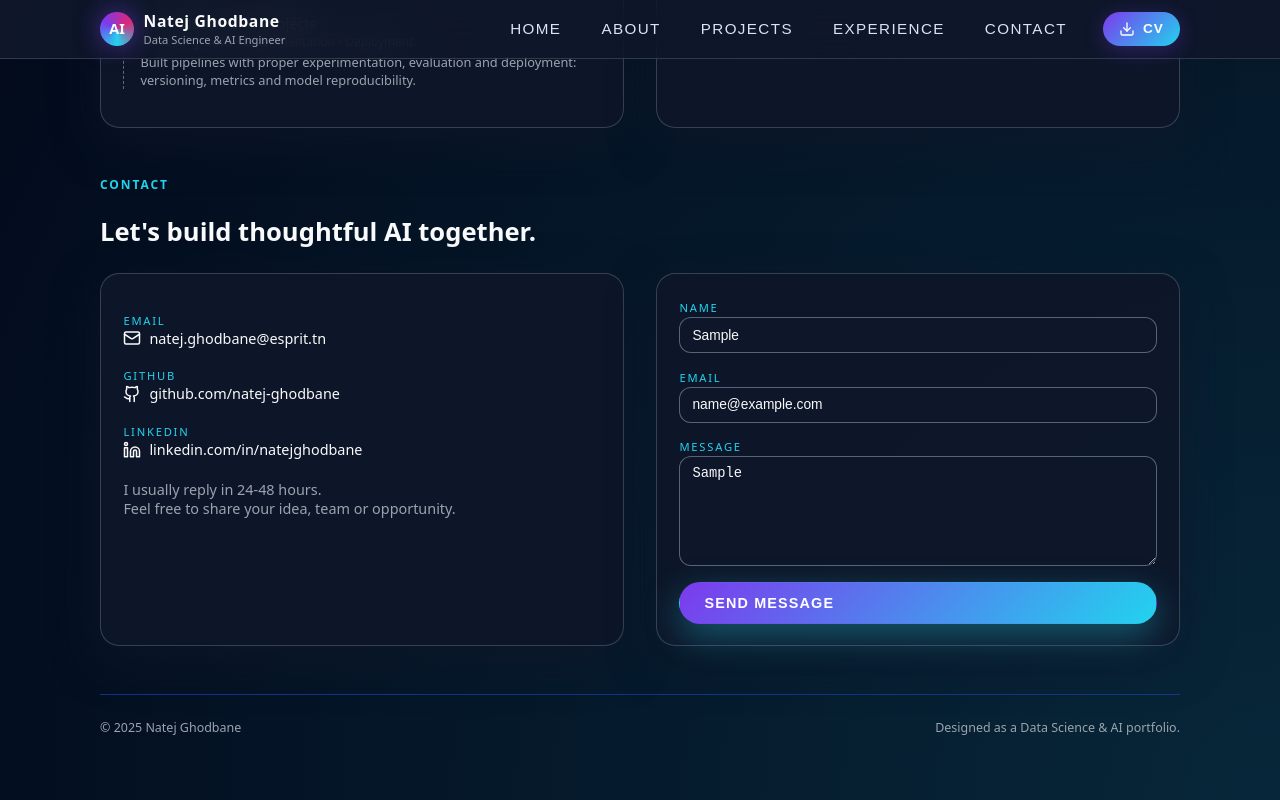
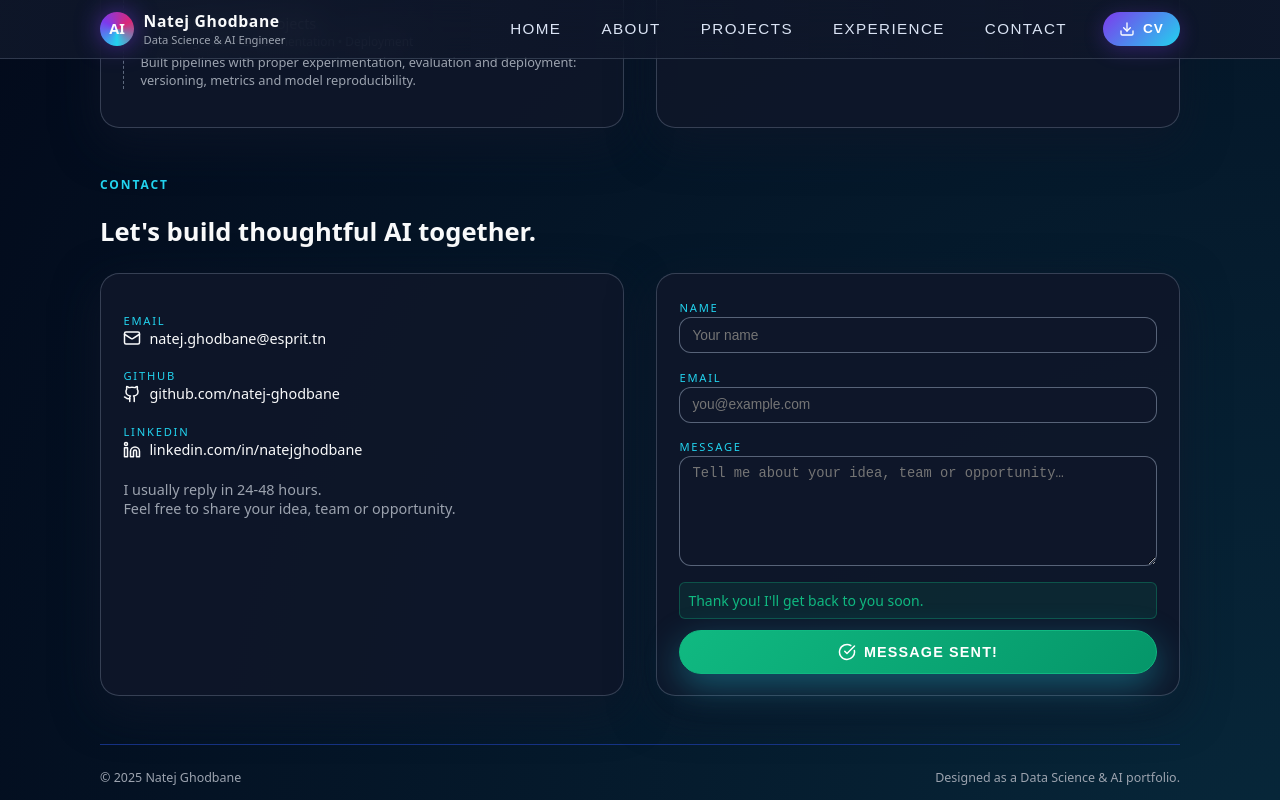
Before and after one commit to natej-ghodbane/Portfolio, a Next.js app in the folder portfolio/: page / in a window 1280 px wide. Both pictures are taken after typing "Sample", "name@example.com", "Sample" into the empty fields and a click on the button "SEND MESSAGE". Shown: the part 2085-2885 px from the top of the page. Built offline with nearby package versions, Linux system fonts and the light colour scheme; no server answers.

Commit message:
feat: add contact form email functionality with EmailJS

```diff
--- a/portfolio/app/components/Contact.tsx
+++ b/portfolio/app/components/Contact.tsx
@@ -1,13 +1,92 @@
 "use client";
 
-import { Mail, Github, Linkedin } from "lucide-react";
+import { useState, useRef } from "react";
+import { Mail, Github, Linkedin, Loader2, CheckCircle, XCircle } from "lucide-react";
+import emailjs from "@emailjs/browser";
+
+const EMAILJS_SERVICE_ID = process.env.NEXT_PUBLIC_EMAILJS_SERVICE_ID ?? "";
+const EMAILJS_TEMPLATE_ID = process.env.NEXT_PUBLIC_EMAILJS_TEMPLATE_ID ?? "";
+const EMAILJS_PUBLIC_KEY = process.env.NEXT_PUBLIC_EMAILJS_PUBLIC_KEY ?? "";
+
+type FormStatus = "idle" | "sending" | "success" | "error";
 
 export default function Contact() {
-  const sendMessage = (e: React.FormEvent) => {
+  const formRef = useRef<HTMLFormElement>(null);
+  const [status, setStatus] = useState<FormStatus>("idle");
+
+  const sendMessage = async (e: React.FormEvent) => {
     e.preventDefault();
-    alert(
-      "Soon ... I'm working on setting up the contact form functionality!"
-    );
+
+    if (!formRef.current) return;
+
+    setStatus("sending");
+
+    if (!EMAILJS_SERVICE_ID || !EMAILJS_TEMPLATE_ID || !EMAILJS_PUBLIC_KEY) {
+      setStatus("error");
+      return;
+    }
+
+    try {
+      await emailjs.sendForm(
+        EMAILJS_SERVICE_ID,
+        EMAILJS_TEMPLATE_ID,
+        formRef.current,
+        EMAILJS_PUBLIC_KEY
+      );
+
+      setStatus("success");
+      formRef.current.reset();
+
+      // Reset status after 5 seconds
+      setTimeout(() => setStatus("idle"), 5000);
+    } catch (error) {
+      setStatus("error");
+
+      // Reset status after 5 seconds
+      setTimeout(() => setStatus("idle"), 5000);
+    }
+  };
+
+  const getButtonContent = () => {
+    switch (status) {
+      case "sending":
+        return (
+          <>
+            <Loader2 className="animate-spin" size={18} />
+            Sending...
+          </>
+        );
+      case "success":
+        return (
+          <>
+            <CheckCircle size={18} />
+            Message Sent!
+          </>
+        );
+      case "error":
+        return (
+          <>
+            <XCircle size={18} />
+            Failed to Send
+          </>
+        );
+      default:
+        return "Send message";
+    }
+  };
+
+  const getButtonClass = () => {
+    const baseClass = "btn-primary";
+    switch (status) {
+      case "sending":
+        return `${baseClass} btn-sending`;
+      case "success":
+        return `${baseClass} btn-success`;
+      case "error":
+        return `${baseClass} btn-error`;
+      default:
+        return baseClass;
+    }
   };
 
   return (
@@ -71,16 +150,18 @@ export default function Contact() {
         </div>
 
         {/* RIGHT SECTION — CONTACT FORM */}
-        <form className="card contact-form" onSubmit={sendMessage}>
+        <form ref={formRef} className="card contact-form" onSubmit={sendMessage}>
           <div>
             <label className="contact-label" htmlFor="name">
               Name
             </label>
             <input
               id="name"
+              name="from_name"
               className="input"
               placeholder="Your name"
               required
+              disabled={status === "sending"}
             />
           </div>
 
@@ -90,10 +171,12 @@ export default function Contact() {
             </label>
             <input
               id="email"
+              name="from_email"
               type="email"
               className="input"
               placeholder="you@example.com"
               required
+              disabled={status === "sending"}
             />
           </div>
 
@@ -103,14 +186,30 @@ export default function Contact() {
             </label>
             <textarea
               id="message"
+              name="message"
               className="textarea"
               placeholder="Tell me about your idea, team or opportunity…"
               required
+              disabled={status === "sending"}
             />
           </div>
 
-          <button type="submit" className="btn-primary">
-            Send message
+          {status === "error" && (
+            <p className="error-message">
+              Something went wrong. Please try again.
+            </p>
+          )}
+
+          {status === "success" && (
+            <p className="success-message">Thank you! I'll get back to you soon.</p>
+          )}
+
+          <button
+            type="submit"
+            className={getButtonClass()}
+            disabled={status === "sending"}
+          >
+            {getButtonContent()}
           </button>
         </form>
       </div>
@@ -139,6 +238,68 @@ export default function Contact() {
           color: #00eaff;
           transform: scale(1.1);
         }
+
+        .btn-primary {
+          display: inline-flex;
+          align-items: center;
+          justify-content: center;
+          gap: 8px;
+          transition: all 0.3s ease;
+        }
+
+        .btn-sending {
+          opacity: 0.7;
+          cursor: not-allowed;
+        }
+
+        .btn-success {
+          background: linear-gradient(135deg, #10b981, #059669) !important;
+          border-color: #10b981 !important;
+        }
+
+        .btn-error {
+          background: linear-gradient(135deg, #ef4444, #dc2626) !important;
+          border-color: #ef4444 !important;
+        }
+
+        .error-message {
+          color: #ef4444;
+          font-size: 0.875rem;
+          margin: 0;
+          padding: 0.5rem;
+          background: rgba(239, 68, 68, 0.1);
+          border-radius: 6px;
+          border: 1px solid rgba(239, 68, 68, 0.3);
+        }
+
+        .success-message {
+          color: #10b981;
+          font-size: 0.875rem;
+          margin: 0;
+          padding: 0.5rem;
+          background: rgba(16, 185, 129, 0.1);
+          border-radius: 6px;
+          border: 1px solid rgba(16, 185, 129, 0.3);
+        }
+
+        .input:disabled,
+        .textarea:disabled {
+          opacity: 0.6;
+          cursor: not-allowed;
+        }
+
+        @keyframes spin {
+          from {
+            transform: rotate(0deg);
+          }
+          to {
+            transform: rotate(360deg);
+          }
+        }
+
+        .animate-spin {
+          animation: spin 1s linear infinite;
+        }
       `}</style>
     </section>
   );
--- a/portfolio/package.json
+++ b/portfolio/package.json
@@ -9,6 +9,7 @@
     "lint": "eslint"
   },
   "dependencies": {
+    "@emailjs/browser": "^4.4.1",
     "lucide-react": "^0.554.0",
     "next": "16.0.10",
     "react": "19.2.0",
```
Also changed, not shown: 1 other file (tests, documents, lock files or other folders).
